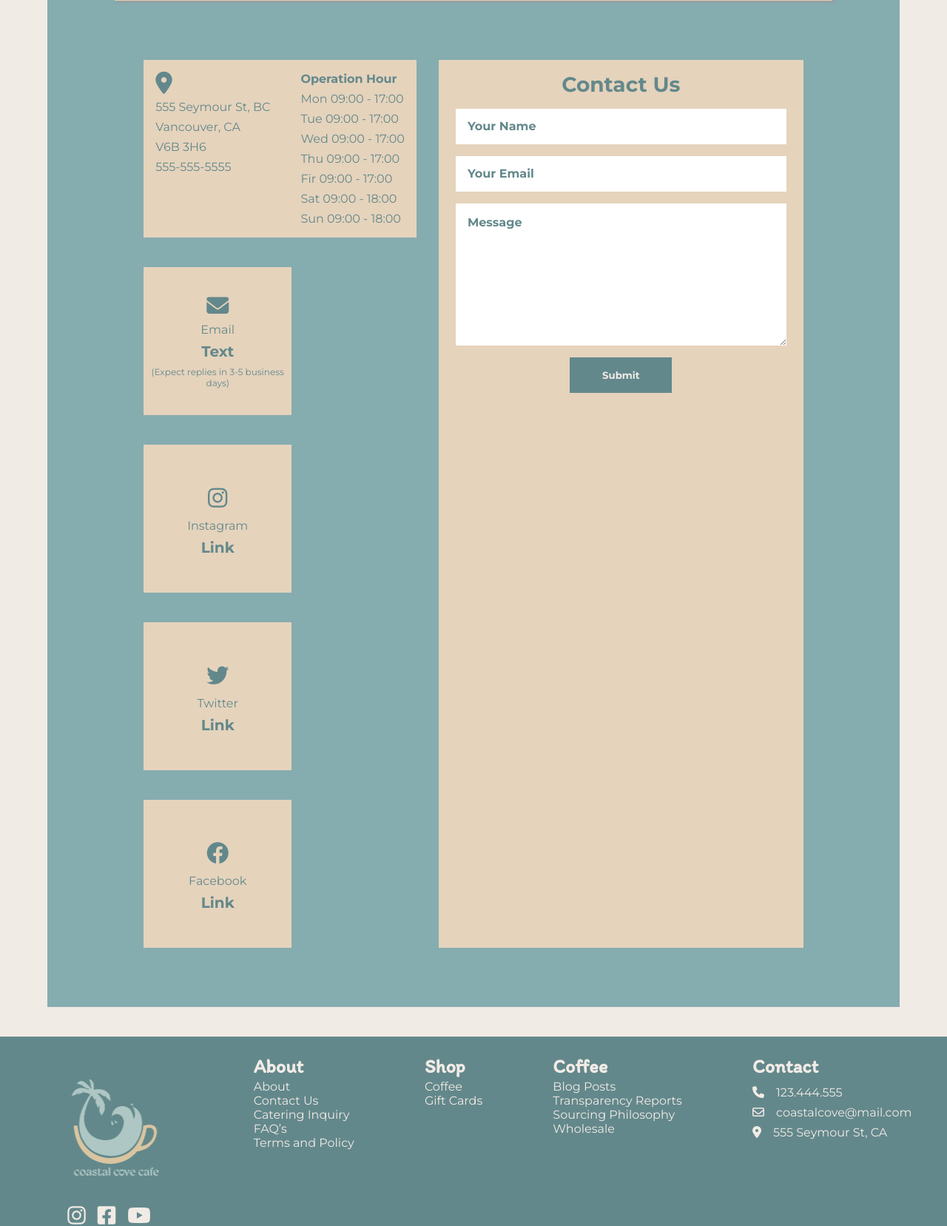
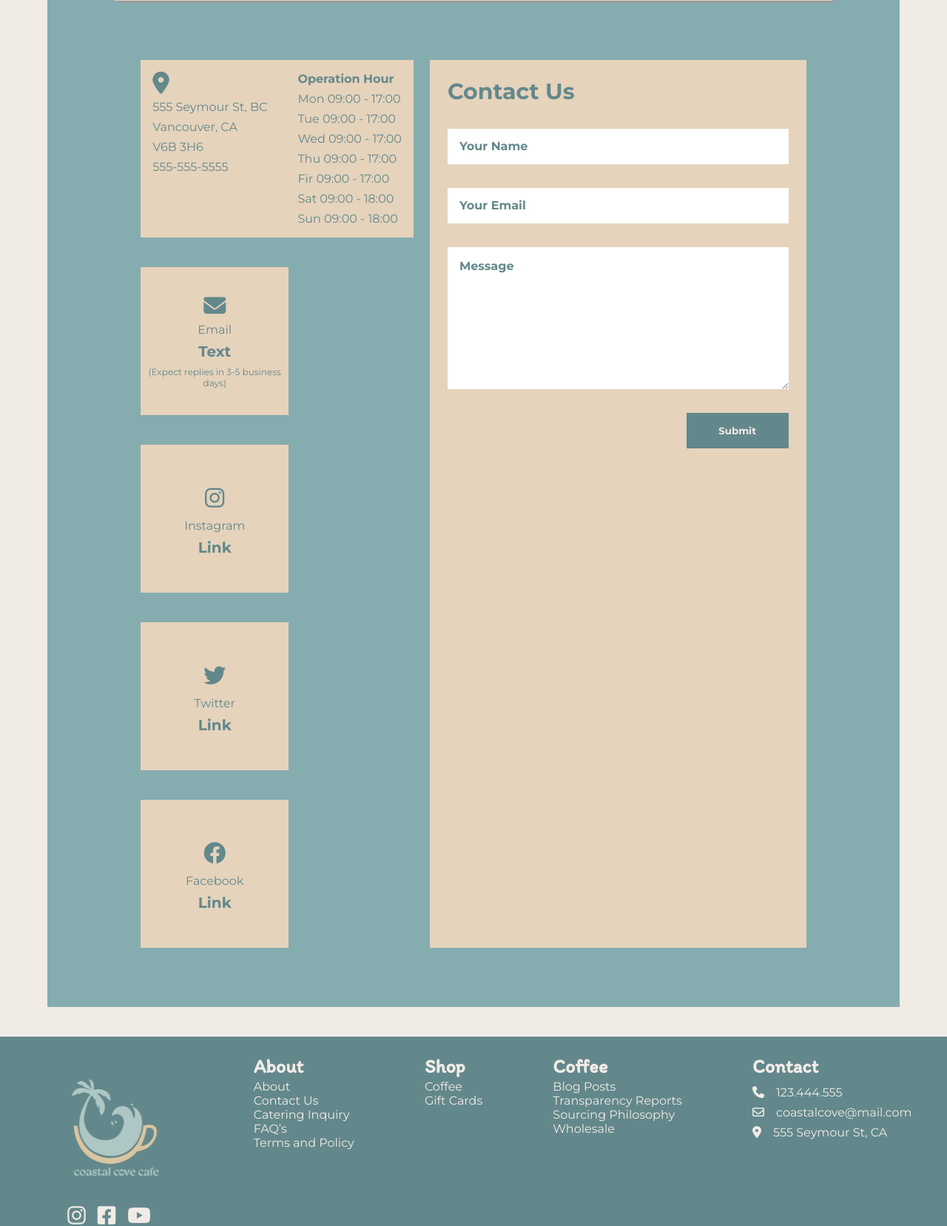
Before and after one commit to yoo-ran/PM_TeamProj, a PHP site: page /contact.html in a window 1280 px wide. Shown: the part 788-2445 px from the top of the page at 74% size. Run offline with PHP 8.4, Linux system fonts and the light colour scheme.

Commit message:
Contact page

```diff
--- a/contact.html
+++ b/contact.html
@@ -79,7 +79,9 @@
                 <input type="text" name="" id="" placeholder='Your Name'>
                 <input type="email" name="" id="" placeholder='Your Email'>
                 <textarea name="" id="" cols="30" rows="10" placeholder='Message'></textarea>
-                <button>Submit</button>
+                <div>
+                    <button>Submit</button>
+                </div>
             </form>
        </section>
     </main>
--- a/styles/contactPage.css
+++ b/styles/contactPage.css
@@ -106,21 +106,19 @@ dt {
 form{
     background-color: var(--sand);
     width: 50%;
-    padding: 2vh;
+    padding: 3vh;
     display: flex;
-    align-items: center;
     flex-direction: column;
-    row-gap: 2vh;
+    row-gap: 4vh;
 }
 form h3 {
-    font-size: 28px;
+    font-size: 30px;
     color: var(--dark-blue);
 }
 input, textarea, button {
     border: none;
     padding: 2vh;
     font-weight: bold;
-    width: 90%;
 
 }
 
@@ -134,3 +132,8 @@ button {
     color: var(--white-blue);
     width: 30%;
 }
+
+form div {
+    display: flex;
+    justify-content: right;
+}
```
